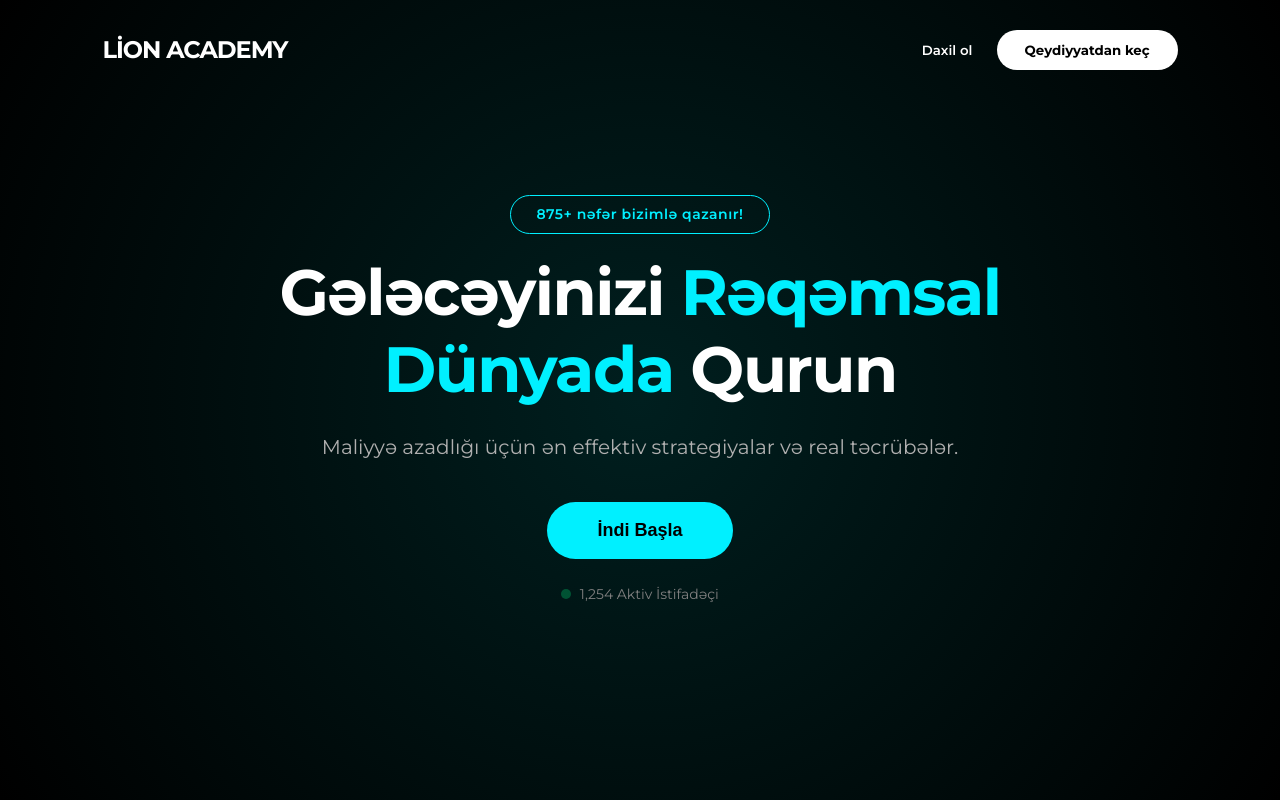
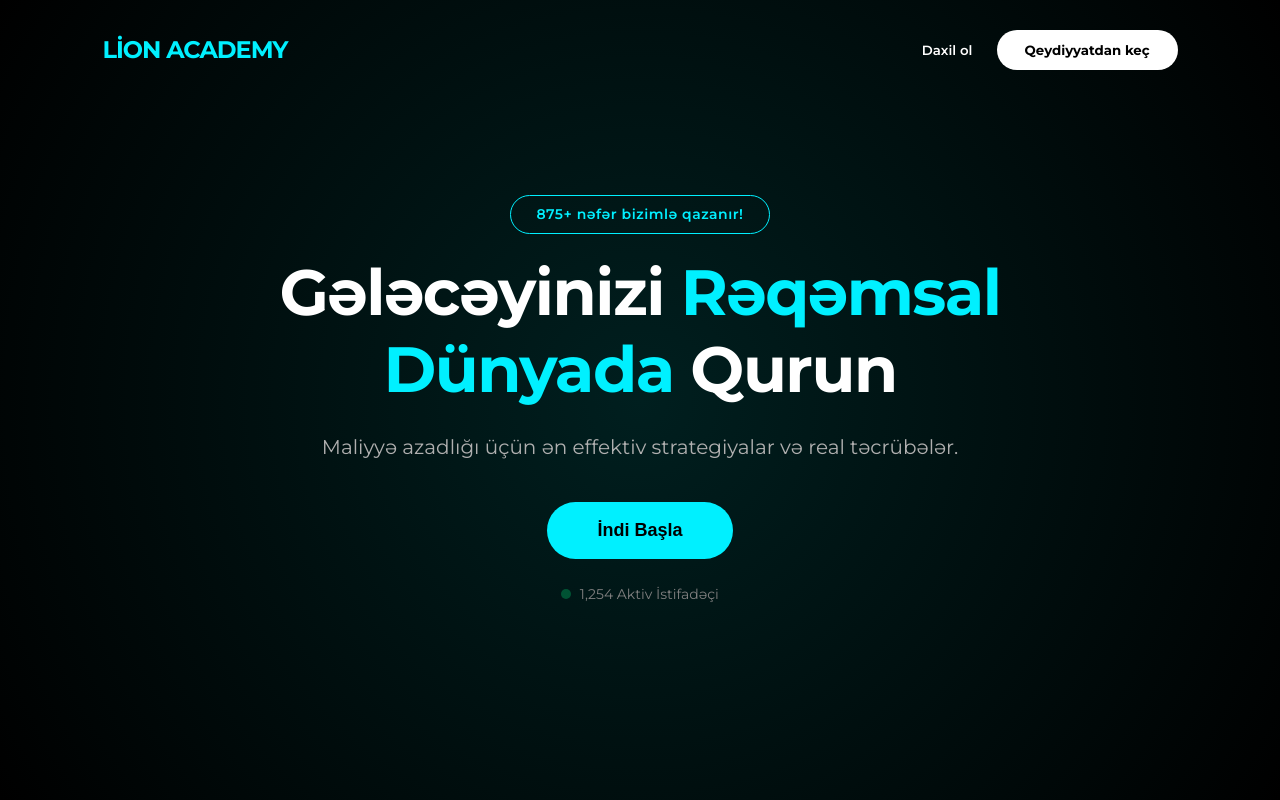
Before and after one commit to baxis77/L-ONACADEMY.COM, a plain HTML site: page index.html in a window 1280 px wide. Drawn offline with Linux system fonts and the light colour scheme.

Commit message:
Update landing.css

```diff
--- a/landing.css
+++ b/landing.css
@@ -32,7 +32,7 @@ body {
 }
 
 .logo {
-    color: var(--blue);
+    color: var(--primary);
     font-weight: 700;
     font-size: 24px;
     letter-spacing: -1px;
```
